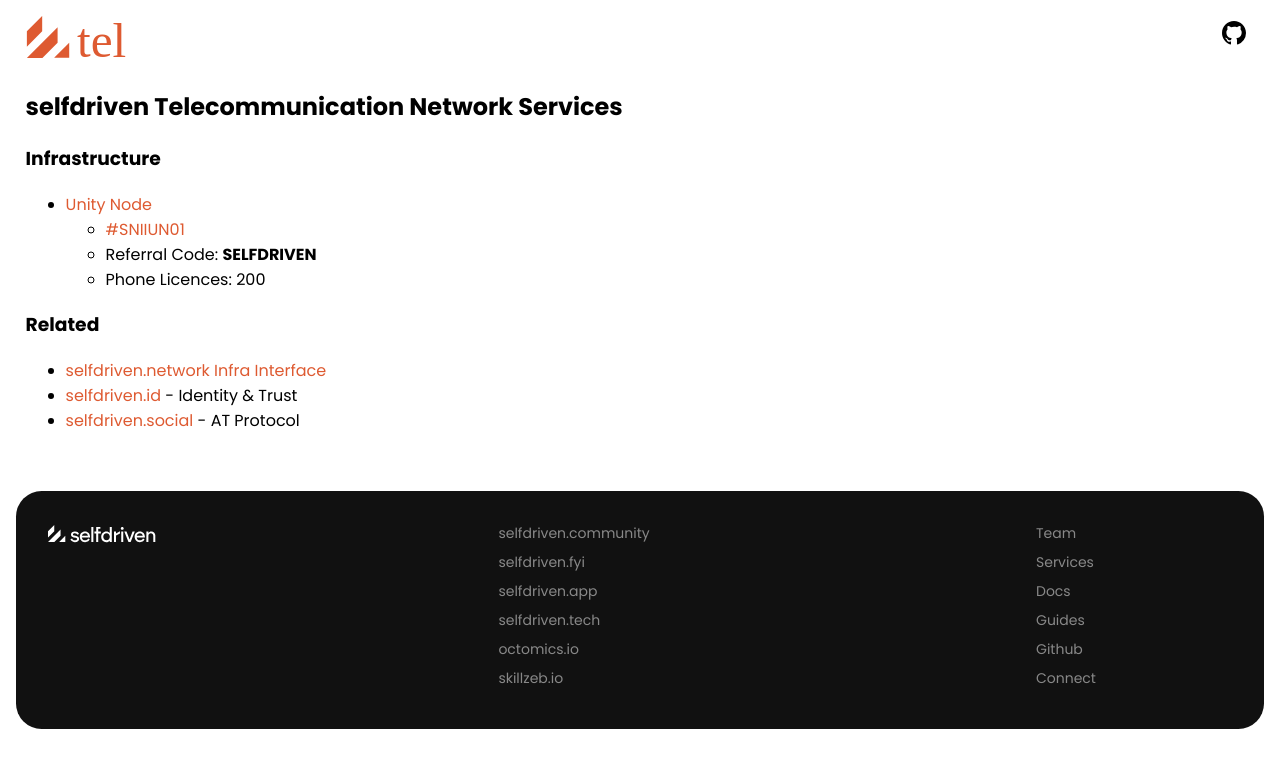
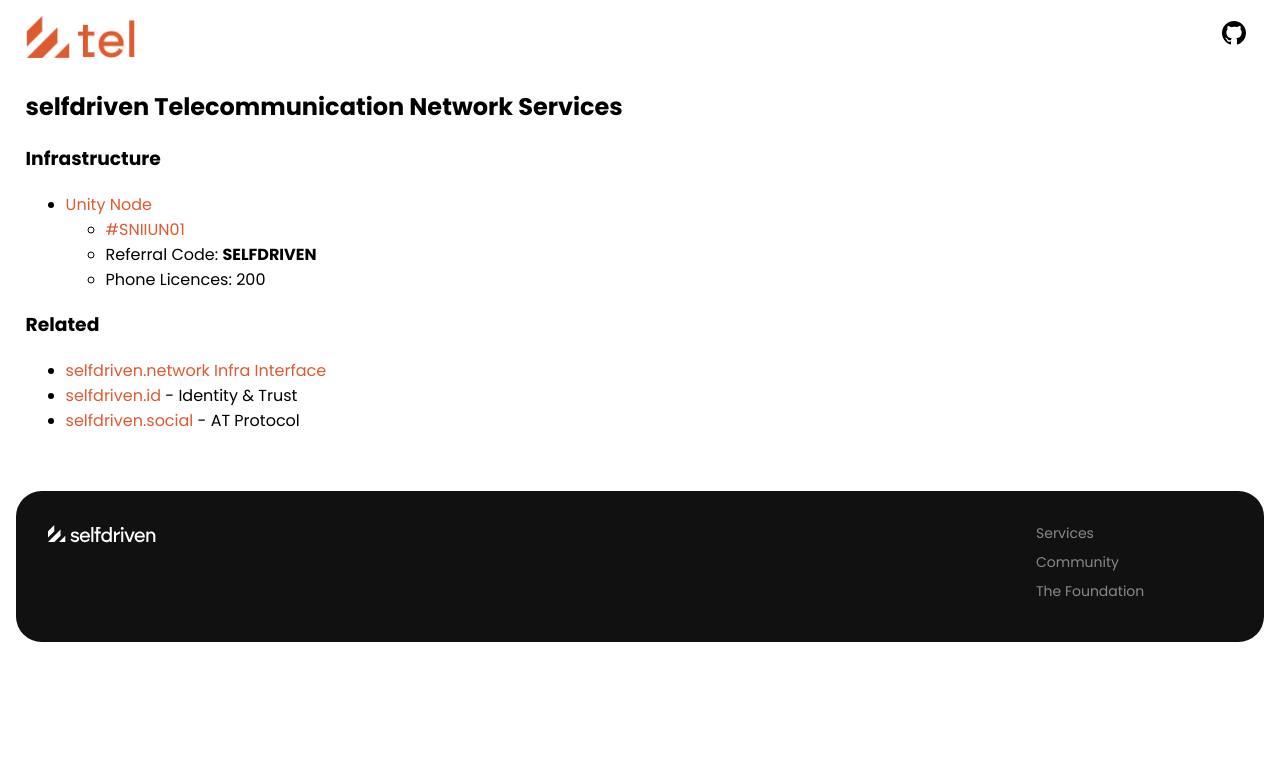
Before and after one commit to selfdriven-services/selfdriven-tel, a Jekyll site: the page built from docs/index.md, in a window 1280 px wide. Shown: the top 768 px of the page. Built offline with Jekyll 4.4.1, drawn with Linux system fonts in a browser that asks for light colours.

Commit message:
Update default.html

```diff
--- a/docs/_layouts/default.html
+++ b/docs/_layouts/default.html
@@ -16,7 +16,7 @@
 <body>
 	<header class="header">
 		<div class="logo">
-			<a href="/"><img src="/assets/img/selfdriven-logo-tel-flamingo-transparent.svg" alt="selfdriven" /></a>
+			<a href="/"><img src="/assets/img/selfdriven-logo-tel-flamingo-transparent.png" alt="selfdriven" /></a>
 		</div>
 		<nav class="nav">
 			<a href="https://github.com/selfdriven-services/selfdriven-tel" target="_blank"><img src="/assets/img/github.svg" alt="GitHub" /></a>
@@ -29,23 +29,14 @@
 
 	<footer class="footer">
 		<div class="footer-left">
-			<a href="https://selfdriven.foundation" target="_blank"><img src="/assets/img/selfdriven-logo-white-transparent.svg" alt="selfdriven" height="24"/></a>
+			<a href="https://selfdriven.services" target="_blank"><img src="/assets/img/selfdriven-logo-white-transparent.svg" alt="selfdriven" height="24"/></a>
 		</div>
 		<div class="footer-links">
-			<a href="https://selfdriven.community" target="_blank">selfdriven.community</a>
-			<a href="https://selfdriven.fyi" target="_blank">selfdriven.fyi</a>
-			<a href="https://selfdriven.app" target="_blank">selfdriven.app</a>
-			<a href="https://selfdriven.tech" target="_blank"">selfdriven.tech</a>
-			<a href="https://octomics.io" target="_blank">octomics.io</a>
-			<a href="https://skillzeb.io" target="_blank">skillzeb.io</a>
 		</div>
 		<div class="footer-right">
-			<a href="https://selfdriven.fyi/team" target="_blank">Team</a>
 			<a href="https://selfdriven.services" target="_blank">Services</a>
-			<a href="https://docs.selfdriven.foundation" target="_blank">Docs</a>
-			<a href="https://selfdriven.education" target="_blank">Guides</a>
-			<a href="https://github.com/selfdriven-foundation" target="_blank">Github</a>
-			<a href="https://selfdriven.fyi/connect" target="_blank">Connect</a>
+			<a href="https://selfdriven.community" target="_blank">Community</a>
+			<a href="https://selfdriven.foundation" target="_blank">The Foundation</a>
 		</div>
 	</footer>
 </body>
```
